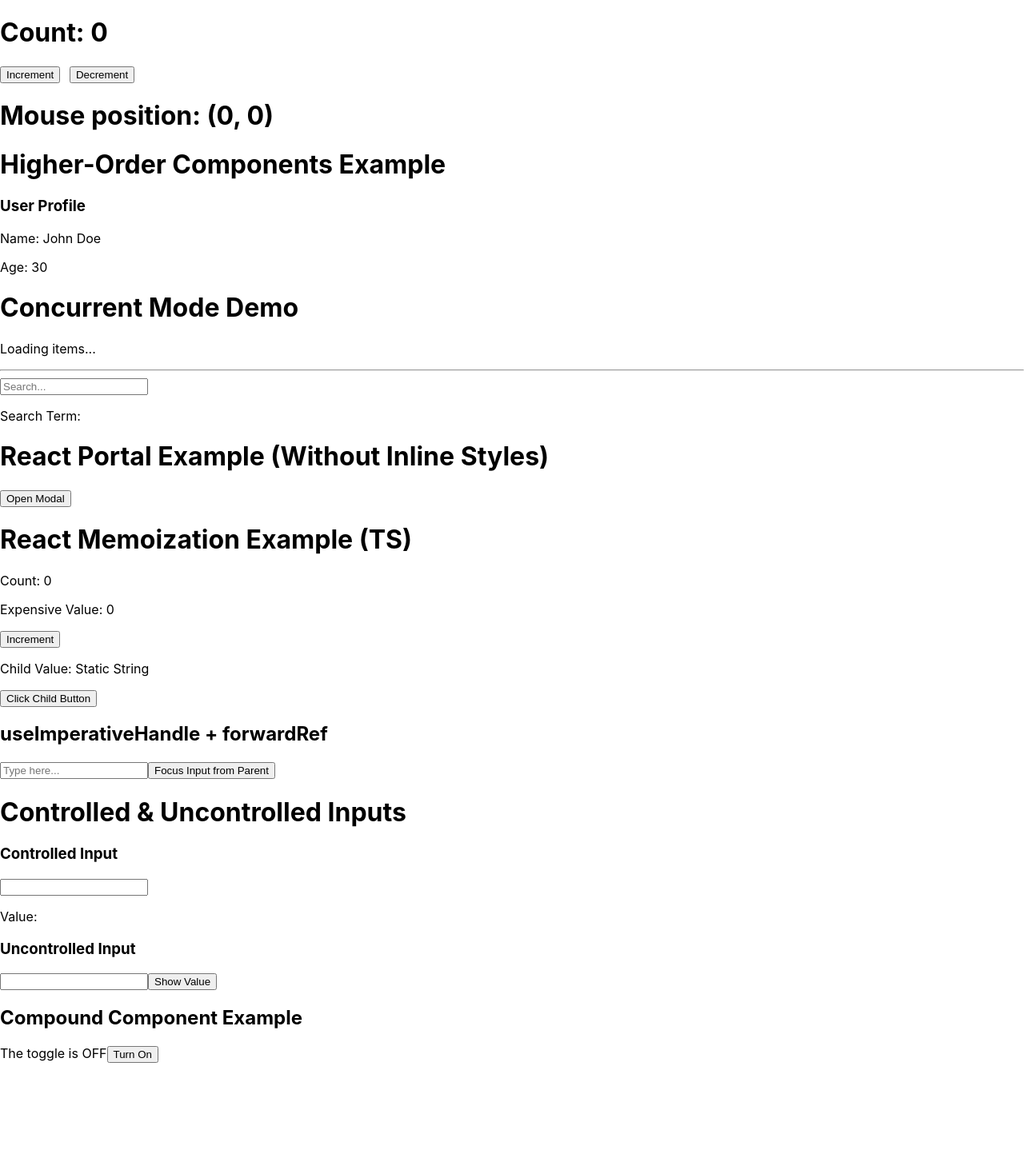
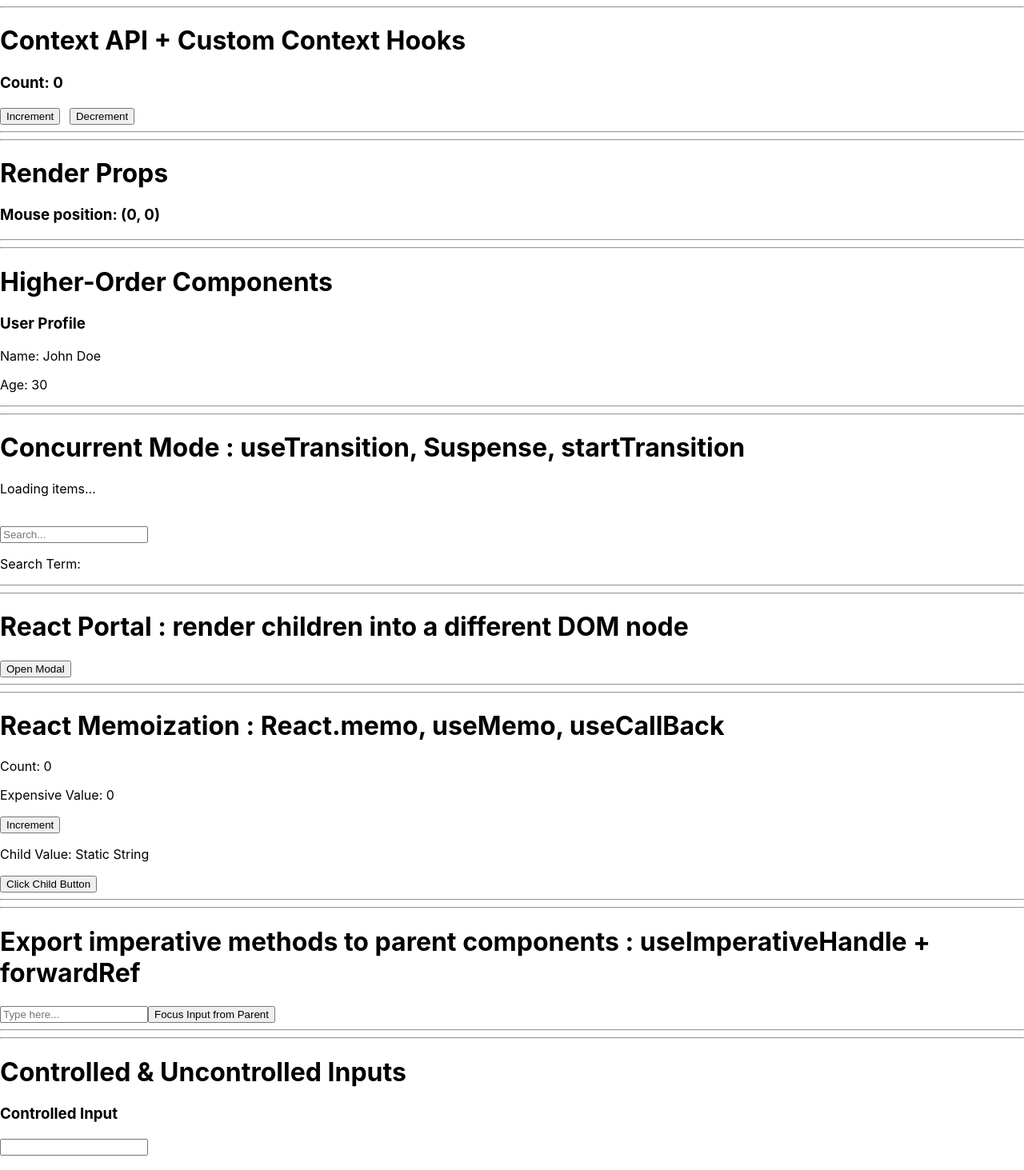
Before and after one commit to djdhar/ReactAdvanced, a React (Create React App) app: page / in a window 1280 px wide. Shown: the top 1463 px of the page at 80% size. Before the commit the page ends 1329 px from the top, so only its background shows below. Built offline with nearby package versions, Linux system fonts and the light colour scheme.

Commit message:
refactored code

```diff
--- a/src/App.tsx
+++ b/src/App.tsx
@@ -1,42 +1,15 @@
 // src/App.tsx
 
-import { CounterProvider, useCounter } from "./contexts/CounterContext";
+import { CounterProvider } from "./contexts/CounterContext";
 import { MouseTracker } from "./components/MouseTracker";
-import withLoading from './components/withLoading';
-import UserProfile from './components/UserProfile';
 import { TransitionComponent } from "./components/TransitionComponent";
 import { ModalPortal } from "./components/ModalPortal";
 import { MemoStaticAndNonStatic } from "./components/MemoStaticAndNonStatic";
 import { ParentCustomInput } from "./components/ParentCustomInput";
-import ControlledInput from "./components/ControlledInput";
-import UncontrolledInput from "./components/UncontrolledInput";
 import { Toggler } from "./components/Toggler";
-
-// Wrap UserProfile with withLoading HOC
-const UserProfileWithLoading = withLoading(UserProfile);
-
-function CounterDisplay() {
-  const { count, increment, decrement } = useCounter();
-
-  return (
-    <div className="p-4">
-      <h1 className="text-2xl">Count: {count}</h1>
-      <button
-        onClick={increment}
-        className="mt-2 px-4 py-2 bg-blue-500 text-white rounded"
-      >
-        Increment
-      </button>
-      <span>⠀</span>
-      <button
-        onClick={decrement}
-        className="mt-2 px-4 py-2 bg-blue-500 text-white rounded"
-      >
-        Decrement
-      </button>
-    </div>
-  );
-}
+import { CounterDisplay } from "./components/CounterDisplay";
+import { HigherOrderComponents } from "./components/HigherOrderComponents";
+import { ControlledPlusUncontrolledInputs } from "./components/ControlledPlusUncontrolledInput";
 
 export default function App() {
   return (
@@ -46,22 +19,17 @@ export default function App() {
     </CounterProvider>
     <MouseTracker>
       {({ x, y }) => (
-        <h1 className="text-2xl">
+        <h3 className="text-2xl">
           Mouse position: ({x}, {y})
-        </h1>
+        </h3>
       )}
     </MouseTracker>
-    <div>
-      <h1>Higher-Order Components Example</h1>
-      <UserProfileWithLoading name="John Doe" age={30} />
-    </div>
+    <HigherOrderComponents/>
     <TransitionComponent/>
     <ModalPortal/>
     <MemoStaticAndNonStatic/>
     <ParentCustomInput/>
-    <h1>Controlled & Uncontrolled Inputs</h1>
-    <ControlledInput/>
-    <UncontrolledInput/>
+    <ControlledPlusUncontrolledInputs/>
     <Toggler/>
     </>
   );
--- /dev/null
+++ b/src/components/ControlledPlusUncontrolledInput.tsx
@@ -0,0 +1,14 @@
+import ControlledInput from "./ControlledInput";
+import UncontrolledInput from "./UncontrolledInput";
+
+export function ControlledPlusUncontrolledInputs() {
+    return (
+        <div>
+            <hr></hr>
+                <h1>Controlled & Uncontrolled Inputs</h1>
+                <ControlledInput/>
+                <UncontrolledInput/>
+            <hr></hr>
+        </div>
+    )
+}
--- /dev/null
+++ b/src/components/CounterDisplay.tsx
@@ -0,0 +1,27 @@
+import { useCounter } from "../contexts/CounterContext";
+
+export function CounterDisplay() {
+  const { count, increment, decrement } = useCounter();
+
+  return (
+    <div className="p-4">
+      <hr></hr>
+      <h1>Context API + Custom Context Hooks</h1>
+      <h3 className="text-2xl">Count: {count}</h3>
+      <button
+        onClick={increment}
+        className="mt-2 px-4 py-2 bg-blue-500 text-white rounded"
+      >
+        Increment
+      </button>
+      <span>⠀</span>
+      <button
+        onClick={decrement}
+        className="mt-2 px-4 py-2 bg-blue-500 text-white rounded"
+      >
+        Decrement
+      </button>
+      <hr></hr>
+    </div>
+  );
+}
--- /dev/null
+++ b/src/components/HigherOrderComponents.tsx
@@ -0,0 +1,12 @@
+import { UserProfileWithLoading } from "./UserProfileWithLoading";
+
+export function HigherOrderComponents() {
+    return (
+        <div>
+            <hr></hr>
+              <h1>Higher-Order Components</h1>
+              <UserProfileWithLoading name="John Doe" age={30} />
+            <hr></hr>
+        </div>
+    )
+}
--- a/src/components/MemoStaticAndNonStatic.tsx
+++ b/src/components/MemoStaticAndNonStatic.tsx
@@ -34,13 +34,15 @@ export function MemoStaticAndNonStatic() {
 
   return (
     <div>
-      <h1>React Memoization Example (TS)</h1>
+        <hr/>
+      <h1>React Memoization : React.memo, useMemo, useCallBack</h1>
       <p>Count: {count}</p>
       <p>Expensive Value: {expensiveValue}</p>
       <button onClick={() => setCount(count + 1)}>Increment</button>
 
       {/* Passing constant prop and memoized function */}
       <Child value="Static String" onClick={handleClick} />
+      <hr/>
     </div>
   );
 };
--- a/src/components/ModalPortal.tsx
+++ b/src/components/ModalPortal.tsx
@@ -11,7 +11,8 @@ export function ModalPortal()
 
         return (
           <div>
-            <h1>React Portal Example (Without Inline Styles)</h1>
+            <hr></hr>
+            <h1>React Portal : render children into a different DOM node</h1>
             <button onClick={toggleModal}>Open Modal</button>
 
             {/* Render Modal using React Portal */}
@@ -19,6 +20,7 @@ export function ModalPortal()
               <h2>My Modal Content</h2>
               <p>This is a modal rendered using React Portal, and styled with external CSS!</p>
             </Modal>
+            <hr></hr>
           </div>
         );
       };
--- a/src/components/MouseTracker.tsx
+++ b/src/components/MouseTracker.tsx
@@ -26,7 +26,10 @@ export function MouseTracker({ children }: MouseTrackerProps) {
 
   return (
     <div className="h-screen">
+      <hr></hr>
+      <h1>Render Props</h1>
       {children(position)}
+      <hr></hr>
     </div>
   );
 }
--- a/src/components/ParentCustomInput.tsx
+++ b/src/components/ParentCustomInput.tsx
@@ -10,9 +10,11 @@ export function ParentCustomInput() {
 
   return (
     <div>
-      <h2>useImperativeHandle + forwardRef</h2>
+        <hr></hr>
+      <h1>Export imperative methods to parent components : useImperativeHandle + forwardRef</h1>
       <CustomInput ref={inputRef} />
       <button onClick={handleFocusClick}>Focus Input from Parent</button>
+      <hr></hr>
     </div>
   );
 };
--- a/src/components/Toggler.tsx
+++ b/src/components/Toggler.tsx
@@ -4,12 +4,14 @@ import Toggle from './Toggle';
 export function Toggler() {
   return (
     <div>
-      <h2>Compound Component Example</h2>
+        <hr></hr>
+      <h1>Compound Components</h1>
       <Toggle>
-        <Toggle.On>The toggle is ON</Toggle.On>
-        <Toggle.Off>The toggle is OFF</Toggle.Off>
+        <Toggle.On>The toggle is ON </Toggle.On>
+        <Toggle.Off>The toggle is OFF </Toggle.Off>
         <Toggle.Button />
       </Toggle>
+      <hr></hr>
     </div>
   );
 };
--- a/src/components/TransitionComponent.tsx
+++ b/src/components/TransitionComponent.tsx
@@ -48,14 +48,15 @@ export function TransitionComponent() {
 
     return (
       <div>
-        <h1>Concurrent Mode Demo</h1>
+        <hr></hr>
+        <h1>Concurrent Mode : useTransition, Suspense, startTransition </h1>
 
         {/* Simulating Suspense for async components */}
         <Suspense fallback={<div>Loading...</div>}>
           <List />
         </Suspense>
 
-        <hr />
+        <br/>
 
         <input
           type="text"
@@ -65,6 +66,7 @@ export function TransitionComponent() {
         />
 
         {isPending ? <p>Updating search...</p> : <p>Search Term: {search}</p>}
+        <hr></hr>
       </div>
     );
   }
--- /dev/null
+++ b/src/components/UserProfileWithLoading.tsx
@@ -0,0 +1,5 @@
+import withLoading from './withLoading';
+import UserProfile from './UserProfile';
+
+// Wrap UserProfile with withLoading HOC
+export const UserProfileWithLoading = withLoading(UserProfile);
```
